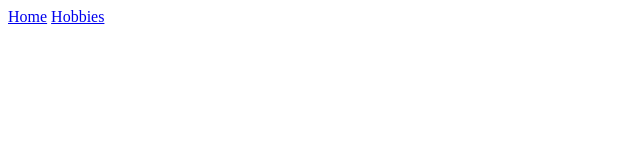
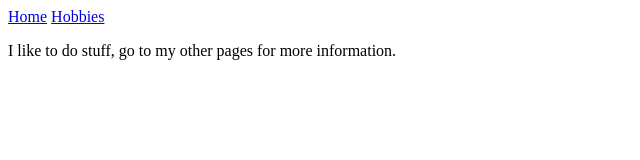
Before and after one commit to lisa-reed/computersciportfolio, a plain HTML site: page index.html in a window 1280 px wide. Shown: the whole page, without its empty margins (0-640 px from the left). Drawn offline with Linux system fonts and the light colour scheme.

Commit message:
Update index.html

```diff
--- a/index.html
+++ b/index.html
@@ -3,16 +3,15 @@ html>
   <html>
     <head>
       <meta charset="utf-8">
-      <title>Home</title>
     </head>
     <body>
+      <title>Home</title>
       <div class="vertical-menu">
-  <a href="index.html" class="active">Home</a>
-  <a href="Hobbies.html">Hobbies</a>
-</div>
+         <a href="index.html" class="active">Home</a>
+         <a href="Hobbies.html">Hobbies</a>
+      </div>
       <p>
-
-
+      I like to do stuff, go to my other pages for more information.
       </p>
     </body>
   </html>
```
